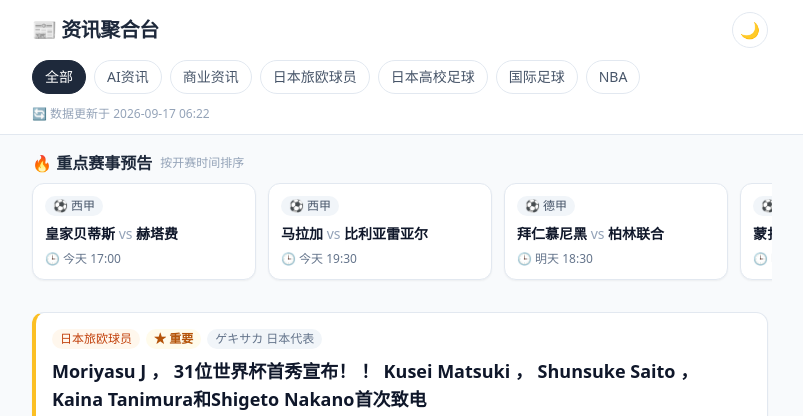
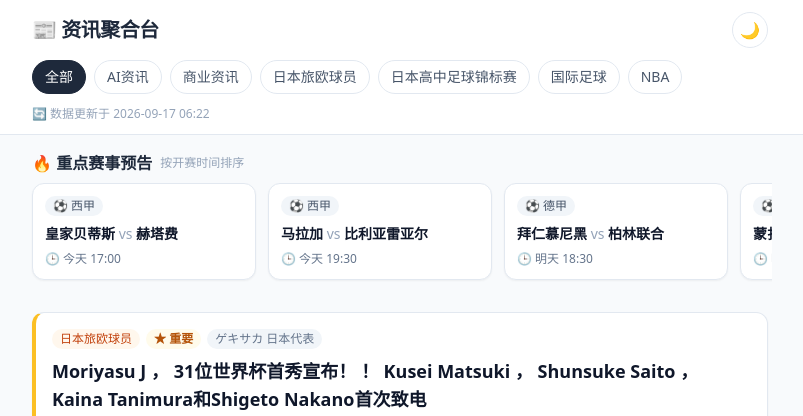
Before and after one commit to rossylxt/news-hub, a plain HTML site: page index.html in a window 1280 px wide. Shown: the top 416 px of the page, without its empty margins (240-1043 px from the left). Drawn offline with nearby package versions, Linux system fonts and the light colour scheme.

Commit message:
把"日本高校足球"分类名改成"日本高中足球锦标赛"，与内容范围收窄保持一致
配合 fetch_data.py 里把该分类抓取范围收窄到只保留全国高中足球锦标赛（標題含"選手権"）的改动，网站上的分类标签同步更新，不再叫"日本高校足球"。

```diff
--- a/index.html
+++ b/index.html
@@ -205,7 +205,7 @@
     biz_cn:                 { group: 'biz',                    label: '商业 · 国内', color: 'green' },
     biz_intl:               { group: 'biz',                    label: '商业 · 国际', color: 'green' },
     jp_football_euro:       { group: 'jp_football_euro',       label: '日本旅欧球员', color: 'orange' },
-    jp_football_highschool: { group: 'jp_football_highschool', label: '日本高校足球', color: 'orange' },
+    jp_football_highschool: { group: 'jp_football_highschool', label: '日本高中足球锦标赛', color: 'orange' },
     football_intl:          { group: 'football_intl',          label: '国际足球',    color: 'red' },
     nba:                    { group: 'nba',                    label: 'NBA',        color: 'purple' },
   };
@@ -216,7 +216,7 @@
     { key: 'ai',                     label: 'AI资讯' },
     { key: 'biz',                    label: '商业资讯' },
     { key: 'jp_football_euro',       label: '日本旅欧球员' },
-    { key: 'jp_football_highschool', label: '日本高校足球' },
+    { key: 'jp_football_highschool', label: '日本高中足球锦标赛' },
     { key: 'football_intl',          label: '国际足球' },
     { key: 'nba',                    label: 'NBA' },
   ];
```
